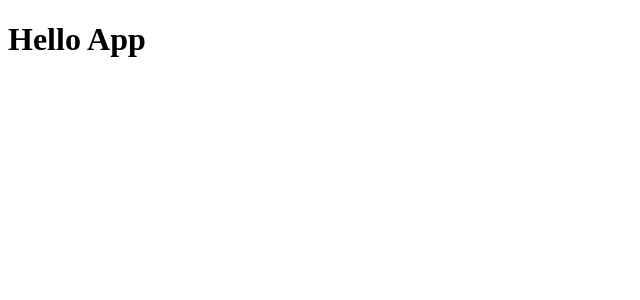
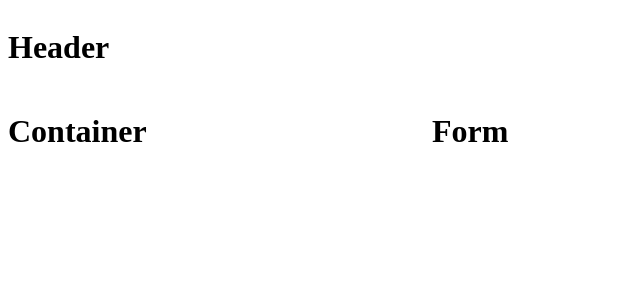
Before and after one commit to willianlemes/easyimoveis-front, a React (Create React App) app: page / in a window 1280 px wide. Shown: the top 300 px of the page, without its empty margins (0-640 px from the left). Built offline with nearby package versions, Linux system fonts and the light colour scheme; the HTML template or start-up script is replaced by a standard one.

Commit message:
Iniciando estrutura de grid e estilo da Pagina de cadastro de imoveis

```diff
--- a/src/App.tsx
+++ b/src/App.tsx
@@ -1,7 +1,8 @@
 import React from 'react';
+import PropertyRegistration from './pages/propertyRegistration/PropertyRegistration';
 
 const App: React.FC = () => {
-  return <h1>Hello App</h1>;
+  return <PropertyRegistration />;
 };
 
 export default App;
```
